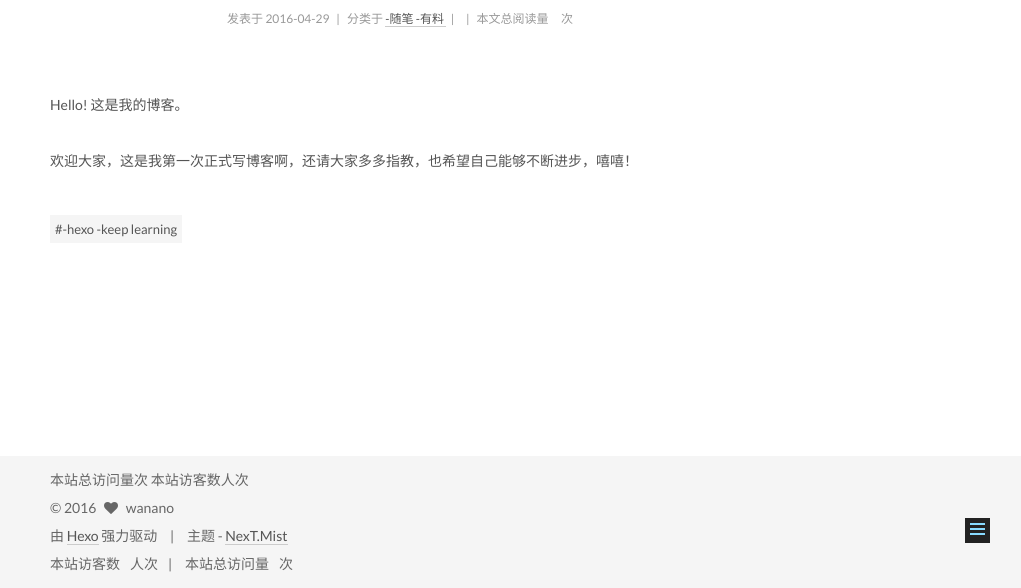
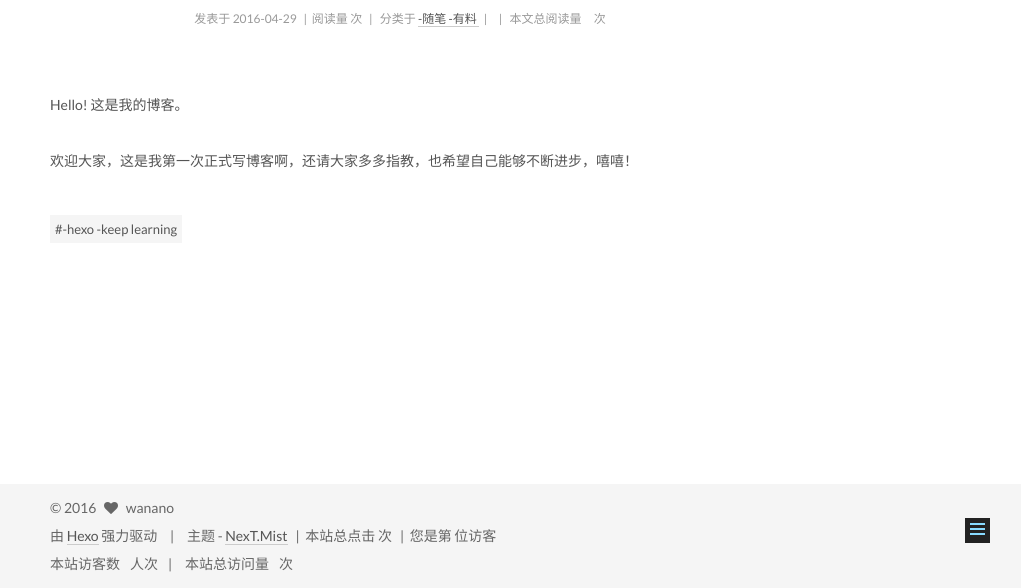
Before and after one commit to wanano/wanano-wang.github, a plain HTML site: page 2016/04/29/你好，卡比巴拉的海/index.html in a window 1280 px wide. Shown: the part 212-800 px from the top of the page, without its empty margins (240-1261 px from the left). Drawn offline with Linux system fonts and the light colour scheme; some packages are replaced by stand-ins of ours; a script that the page names is missing.

Commit message:
Site updated: 2016-05-09 18:23:50

```diff
--- a/2016/04/29/你好，卡比巴拉的海/index.html
+++ b/2016/04/29/你好，卡比巴拉的海/index.html
@@ -287,6 +287,11 @@
           </span>
 
 
+           <span id="busuanzi_container_page_pv">&nbsp;&nbsp;|&nbsp;&nbsp;阅读量 <span
+		   id="busuanzi_value_page_pv"></span> 次</span>
+
+
+
             <span class="post-category" >
               &nbsp; | &nbsp;
               <span class="post-meta-item-icon">
@@ -541,18 +546,7 @@
 
     <footer id="footer" class="footer">
       <div class="footer-inner">
-        <script async src="https://dn-lbstatics.qbox.me/busuanzi/2.3/busuanzi.pure.mini.js">
-</script>
-
-<span id="busuanzi_container_site_pv">
-    本站总访问量<span id="busuanzi_value_site_pv"></span>次
-</span>
-
-<span id="busuanzi_container_site_uv">
-  本站访客数<span id="busuanzi_value_site_uv"></span>人次
-</span>
-
-<div class="copyright" >
+        <div class="copyright" >
 
   &copy;
   <span itemprop="copyrightYear">2016</span>
@@ -573,6 +567,13 @@
   </a>
 </div>
 
+
+
+&nbsp;&nbsp;|&nbsp;&nbsp;本站总点击 <span id="busuanzi_value_site_pv"></span> 次
+&nbsp;&nbsp;|&nbsp;&nbsp;您是第 <span id="busuanzi_value_site_uv"></span> 位访客
+
+<script async src="https://dn-lbstatics.qbox.me/busuanzi/2.3/busuanzi.pure.mini.js">
+</script>
 
 
 <div class="busuanzi-count">
```
Also changed, not shown: Mood-Essay/index.html (+8 -12 lines), Something/index.html (+8 -12 lines), Study/index.html (+8 -12 lines), archives/2016/04/index.html (+8 -12 lines), archives/2016/index.html (+8 -12 lines), archives/index.html (+8 -12 lines), categories/index.html (+8 -12 lines), categories/随笔-有料/index.html (+8 -12 lines), images/index.html (+8 -12 lines), index.html (+10 -12 lines), tags/hexo-keep-learning/index.html (+8 -12 lines), tags/index.html (+8 -12 lines).
